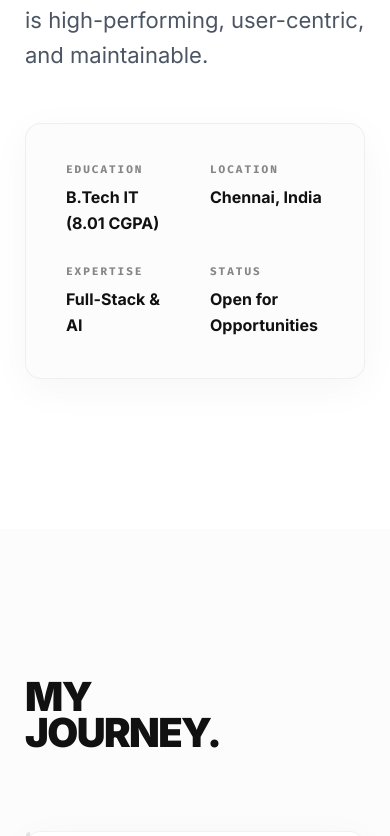
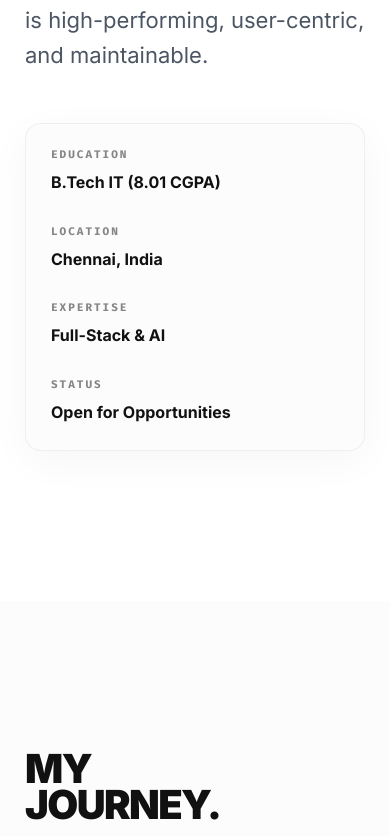
Before and after one commit to gokulakannan69/portfolio, a React (Create React App) app: page / in a window 390 px wide. Shown: the part 3149-3985 px from the top of the page. Built offline with nearby package versions, Linux system fonts and the light colour scheme.

Commit message:
Fix responsive issues across devices (mobile, tablet, laptop, desktop)

```diff
--- a/src/components/About.js
+++ b/src/components/About.js
@@ -45,14 +45,19 @@ const TextBlock = styled(motion.div)`
 
 const DetailGrid = styled(motion.div)`
   display: grid;
-  grid-template-columns: repeat(2, 1fr);
+  grid-template-columns: 1fr;
   gap: 30px;
   margin-top: 50px;
-  padding: 40px;
+  padding: 25px;
   background: ${props => props.theme.background};
   border-radius: ${props => props.theme.borderRadius};
   box-shadow: ${props => props.theme.cardShadow};
   border: ${props => props.theme.cardBorder};
+
+  @media (min-width: 768px) {
+    grid-template-columns: repeat(2, 1fr);
+    padding: 40px;
+  }
 `;
 
 const DetailItem = styled.div`
--- a/src/components/Contact.js
+++ b/src/components/Contact.js
@@ -56,13 +56,17 @@ const InfoItem = styled.div`
 
 const ContactForm = styled.form`
   background: ${props => props.theme.background};
-  padding: 50px;
+  padding: 30px;
   border-radius: ${props => props.theme.borderRadius};
   box-shadow: ${props => props.theme.cardShadow};
   border: ${props => props.theme.cardBorder};
   display: flex;
   flex-direction: column;
   gap: 25px;
+
+  @media (min-width: 768px) {
+    padding: 50px;
+  }
 `;
 
 const FormGroup = styled.div`
--- a/src/components/Projects.js
+++ b/src/components/Projects.js
@@ -23,17 +23,28 @@ const ProjectsGrid = styled.div`
     grid-template-columns: repeat(2, 1fr);
   }
 
+  @media (min-width: 1024px) {
+    grid-template-columns: repeat(3, 1fr);
+  }
+
   @media (min-width: 1200px) {
     grid-template-columns: repeat(6, 1fr);
   }
 `;
 
 const CardWrapper = styled(motion.div)`
-  grid-column: span 3;
+  grid-column: span 1;
   position: relative;
   transform-style: preserve-3d;
 
+  @media (min-width: 1200px) {
+    grid-column: span 3;
+  }
+
   &:nth-child(3) {
+    @media (min-width: 1024px) {
+      grid-column: span 3;
+    }
     @media (min-width: 1200px) {
       grid-column: span 6;
     }
--- a/src/components/Skills.js
+++ b/src/components/Skills.js
@@ -19,6 +19,10 @@ const SkillsGrid = styled.div`
 
   @media (min-width: 768px) {
     grid-template-columns: repeat(2, 1fr);
+  }
+
+  @media (min-width: 1024px) {
+    grid-template-columns: repeat(3, 1fr);
   }
 `;
 
--- a/src/styles/GlobalStyles.js
+++ b/src/styles/GlobalStyles.js
@@ -36,11 +36,15 @@ const GlobalStyles = createGlobalStyle`
   }
 
   section {
-    padding: 120px 0;
+    padding: 80px 0;
     min-height: 100vh;
     display: flex;
     flex-direction: column;
     justify-content: center;
+
+    @media (min-width: 768px) {
+      padding: 120px 0;
+    }
   }
 
   h1, h2, h3, h4, h5, h6 {
```
